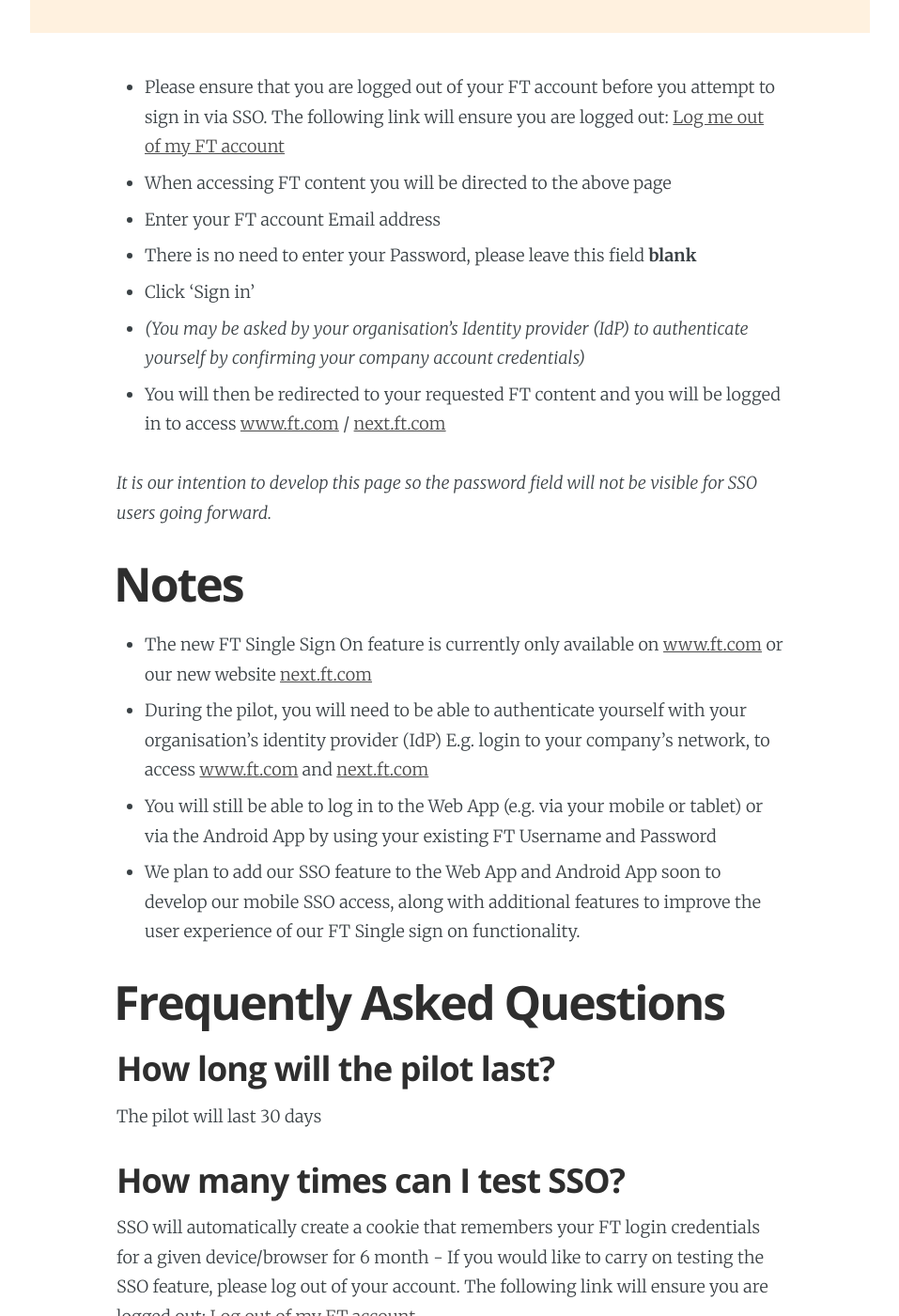
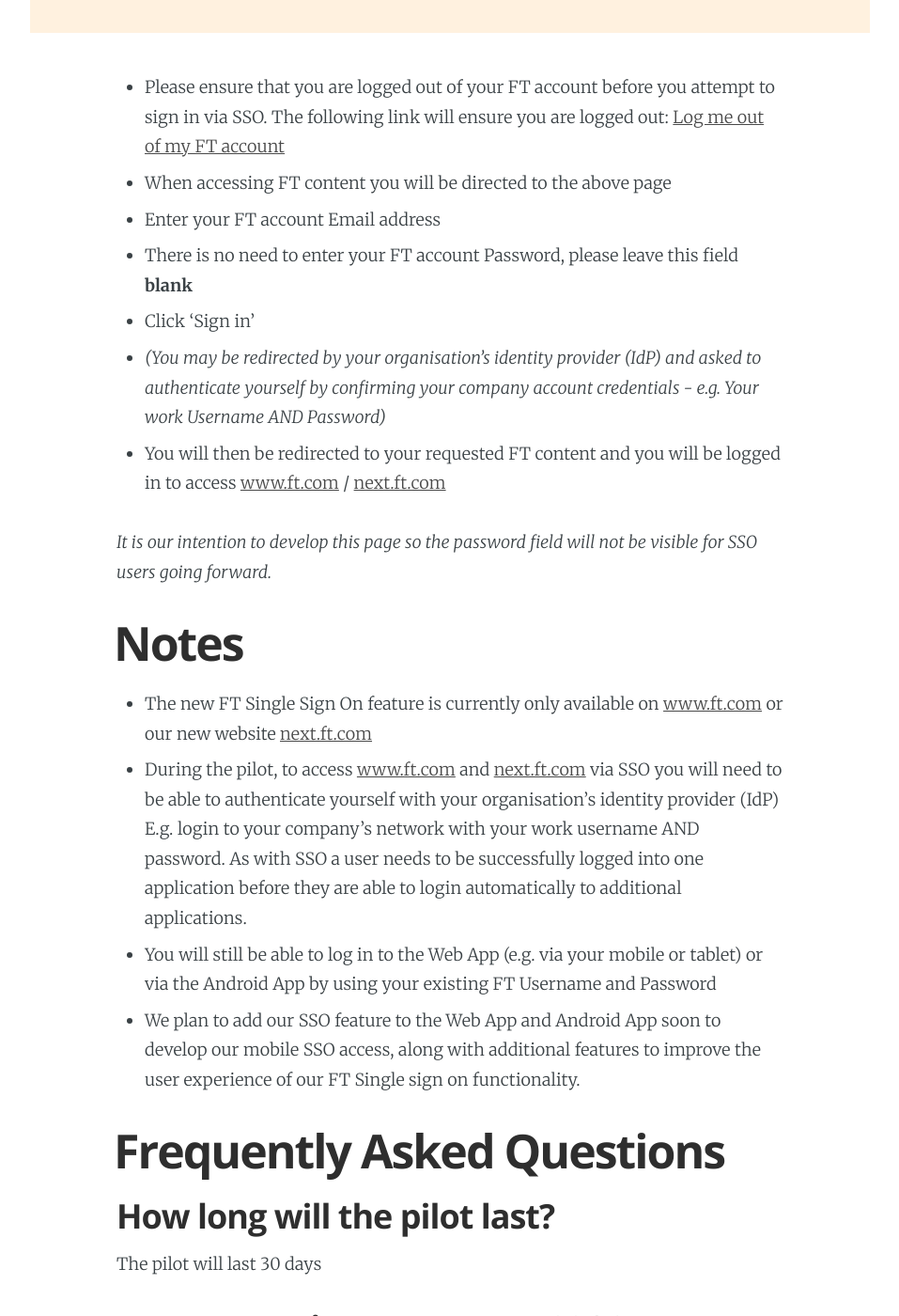
Before and after one commit to Financial-Times/sso-support, a Jekyll site: the page built from _posts/2016-07-19-user-guide-p2p-idp.md, in a window 1280 px wide and 1400 px high, scrolled down 1542 px. Shown: the whole window at 94% size, without its empty margins (161-1118 px from the left). Built offline with Jekyll 4.4.1, drawn with Linux system fonts in a browser that asks for light colours.

Commit message:
Update 2016-07-19-user-guide-p2p-idp.md

```diff
--- a/_posts/2016-07-19-user-guide-p2p-idp.md
+++ b/_posts/2016-07-19-user-guide-p2p-idp.md
@@ -33,9 +33,9 @@
 logged out: [Log me out of my FT account](https://accounts.ft.com/logout)
 * When accessing FT content you will be directed to the above page
 * Enter your FT account Email address
-* There is no need to enter your Password, please leave this field **blank**
+* There is no need to enter your FT account Password, please leave this field **blank**
 * Click ‘Sign in’
-* *(You may be asked by your organisation's Identity provider (IdP) to authenticate yourself by confirming your company account credentials)*
+* *(You may be redirected by your organisation's identity provider (IdP) and asked to authenticate yourself by confirming your company account credentials - e.g. Your work Username AND Password)*
 * You will then be redirected to your requested FT content and you will be
  logged in to access [www.ft.com](http://www.ft.com) / [next.ft.com](https://next.ft.com)
 
@@ -44,7 +44,7 @@
 
 # Notes
 * The new FT Single Sign On feature is currently only available on  [www.ft.com](http://www.ft.com) or our new website [next.ft.com](https://next.ft.com)
-* During the pilot, you will need to be able to authenticate yourself with your organisation’s identity provider (IdP) E.g. login to your company’s network, to access [www.ft.com](http://www.ft.com) and [next.ft.com](https://next.ft.com)
+* During the pilot, to access [www.ft.com](http://www.ft.com) and [next.ft.com](https://next.ft.com) via SSO you will need to be able to authenticate yourself with your organisation’s identity provider (IdP) E.g. login to your company’s network with your work username AND password. As with SSO a user needs to be successfully logged into one application before they are able to login automatically to additional applications.
 * You will still be able to log in to the Web App (e.g. via your mobile or tablet) or via the Android App by using your existing FT Username and Password
 * We plan to add our SSO feature to the Web App and Android App soon to develop our mobile SSO access, along with additional features to improve the user experience of our FT Single sign on functionality.
 
```
